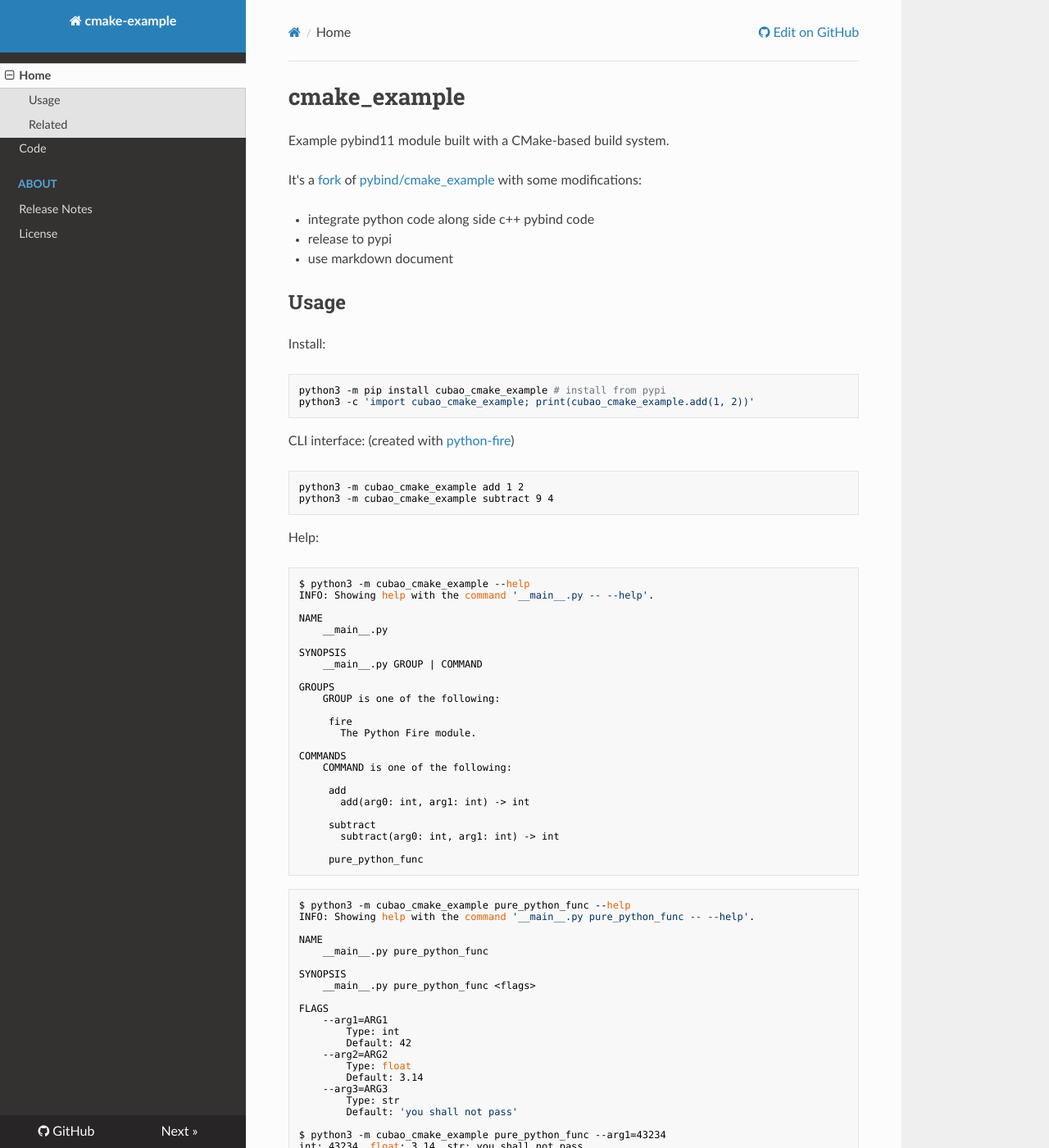
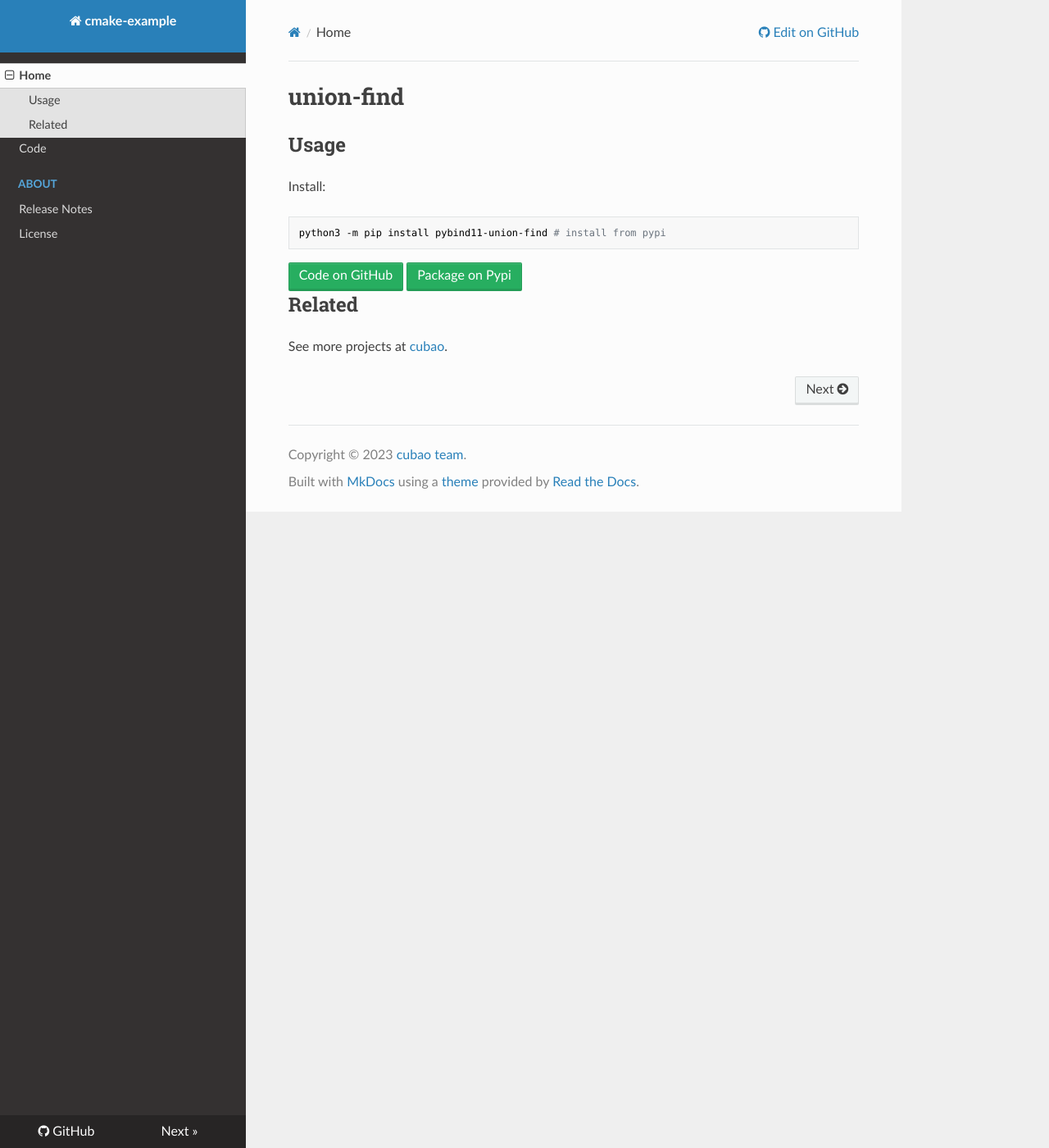
Before and after one commit to cubao/pybind11-union-find, an MkDocs documentation site: the page built from docs/index.md, in a window 1280 px wide and 1400 px high. Shown: the whole window at 82% size. Built offline with MkDocs 1.6.1, drawn with Linux system fonts in a browser that asks for light colours; nearby versions of some CDN libraries; some of the changed text lies outside the part shown.

Commit message:
init union find (#1)
* fix

* not ready

* union find

* fix

* almost ready

---------

Co-authored-by: TANG ZHIXIONG <dvora4tzx@gmail.com>

````diff
--- a/CMakeLists.txt
+++ b/CMakeLists.txt
@@ -1,10 +1,10 @@
 cmake_minimum_required(VERSION 3.4...3.18)
-project(cubao_cmake_example)
+project(pybind11_union_find)
 
 add_subdirectory(pybind11)
-pybind11_add_module(pybind11_cubao_cmake_example src/main.cpp)
+pybind11_add_module(pybind11_union_find_ src/main.cpp)
 
 # EXAMPLE_VERSION_INFO is defined by setup.py and passed into the C++ code as a
 # define (VERSION_INFO) here.
-target_compile_definitions(pybind11_cubao_cmake_example
+target_compile_definitions(pybind11_union_find_
                            PRIVATE VERSION_INFO=${EXAMPLE_VERSION_INFO})
--- a/README.md
+++ b/README.md
@@ -1,6 +1,6 @@
-# cmake-example
+# pybind11-union-find
 
-Online document: **[readthedocs](http://cmake-example.readthedocs.io/)**
+Online document: **[readthedocs](http://pybind11-union-find.readthedocs.io/)**
 
 <!--intro-start-->
 
@@ -9,70 +9,7 @@ Online document: **[readthedocs](http://cmake-example.readthedocs.io/)**
 Install:
 
 ```bash
-python3 -m pip install cubao_cmake_example # install from pypi
-python3 -c 'import cubao_cmake_example; print(cubao_cmake_example.add(1, 2))'
-```
-
-CLI interface: (created with [python-fire](https://github.com/google/python-fire))
-
-```bash
-python3 -m cubao_cmake_example add 1 2
-python3 -m cubao_cmake_example subtract 9 4
-```
-
-Help:
-
-```bash
-$ python3 -m cubao_cmake_example --help
-INFO: Showing help with the command '__main__.py -- --help'.
-
-NAME
-    __main__.py
-
-SYNOPSIS
-    __main__.py GROUP | COMMAND
-
-GROUPS
-    GROUP is one of the following:
-
-     fire
-       The Python Fire module.
-
-COMMANDS
-    COMMAND is one of the following:
-
-     add
-       add(arg0: int, arg1: int) -> int
-
-     subtract
-       subtract(arg0: int, arg1: int) -> int
-
-     pure_python_func
-```
-
-```bash
-$ python3 -m cubao_cmake_example pure_python_func --help
-INFO: Showing help with the command '__main__.py pure_python_func -- --help'.
-
-NAME
-    __main__.py pure_python_func
-
-SYNOPSIS
-    __main__.py pure_python_func <flags>
-
-FLAGS
-    --arg1=ARG1
-        Type: int
-        Default: 42
-    --arg2=ARG2
-        Type: float
-        Default: 3.14
-    --arg3=ARG3
-        Type: str
-        Default: 'you shall not pass'
-
-$ python3 -m cubao_cmake_example pure_python_func --arg1=43234
-int: 43234, float: 3.14, str: you shall not pass
+python3 -m pip install pybind11-union-find # install from pypi
 ```
 
 <!--intro-end-->
@@ -124,92 +61,3 @@ Install conda and envs same as on macOS, then:
 make python_build_all_in_windows
 make upload_wheels
 ```
-
----
-
-# cmake_example for pybind11
-
-[![Gitter][gitter-badge]][gitter-link]
-
-|      CI              | status |
-|----------------------|--------|
-| MSVC 2015            | [![AppVeyor][appveyor-badge]][appveyor-link] |
-| conda.recipe         | [![Conda Actions Status][actions-conda-badge]][actions-conda-link] |
-| pip builds           | [![Pip Actions Status][actions-pip-badge]][actions-pip-link] |
-| [`cibuildwheel`][]   | [![Wheels Actions Status][actions-wheels-badge]][actions-wheels-link] |
-
-[gitter-badge]:            https://badges.gitter.im/pybind/Lobby.svg
-[gitter-link]:             https://gitter.im/pybind/Lobby
-[actions-badge]:           https://github.com/pybind/cmake_example/workflows/Tests/badge.svg
-[actions-conda-link]:      https://github.com/pybind/cmake_example/actions?query=workflow%3A%22Conda
-[actions-conda-badge]:     https://github.com/pybind/cmake_example/workflows/Conda/badge.svg
-[actions-pip-link]:        https://github.com/pybind/cmake_example/actions?query=workflow%3A%22Pip
-[actions-pip-badge]:       https://github.com/pybind/cmake_example/workflows/Pip/badge.svg
-[actions-wheels-link]:     https://github.com/pybind/cmake_example/actions?query=workflow%3AWheels
-[actions-wheels-badge]:    https://github.com/pybind/cmake_example/workflows/Wheels/badge.svg
-[appveyor-link]:           https://ci.appveyor.com/project/dean0x7d/cmake-example/branch/master
-[appveyor-badge]:          https://ci.appveyor.com/api/projects/status/57nnxfm4subeug43/branch/master?svg=true
-
-An example [pybind11](https://github.com/pybind/pybind11) module built with a
-CMake-based build system. This is useful for C++ codebases that have an
-existing CMake project structure. This is in many cases superseded by
-[`scikit_build_example`](https://github.com/pybind/scikit_build_example), which uses
-[scikit-build][], a tool from the makers of CMake designed to allow Python
-packages to be driven from CMake. However, there are still cases where you
-might want full control over the CMake run; and both of these approaches have
-some trade-offs not present in a pure setuptools build (see
-[`python_example`](https://github.com/pybind/python_example)). Python 3.6+ required;
-see the commit history for older versions of Python.
-
-## Prerequisites
-
-* A compiler with C++11 support
-* Pip 10+ or CMake >= 3.4 (or 3.8+ on Windows, which was the first version to support VS 2015)
-* Ninja or Pip 10+
-
-
-## Installation
-
-Just clone this repository and pip install. Note the `--recursive` option which is
-needed for the pybind11 submodule:
-
-```bash
-git clone --recursive https://github.com/pybind/cmake_example.git
-pip install ./cmake_example
-```
-
-With the `setup.py` file included in this example, the `pip install` command will
-invoke CMake and build the pybind11 module as specified in `CMakeLists.txt`.
-
-
-
-## Building the documentation
-
-Documentation for the example project is generated using Sphinx. Sphinx has the
-ability to automatically inspect the signatures and documentation strings in
-the extension module to generate beautiful documentation in a variety formats.
-The following command generates HTML-based reference documentation; for other
-formats please refer to the Sphinx manual:
-
- - `cd cmake_example/docs`
- - `make html`
-
-
-## License
-
-Pybind11 is provided under a BSD-style license that can be found in the LICENSE
-file. By using, distributing, or contributing to this project, you agree to the
-terms and conditions of this license.
-
-
-## Test call
-
-```python
-import cubao_cmake_example
-cubao_cmake_example.add(1, 2)
-```
-
-[`cibuildwheel`]:          https://cibuildwheel.readthedocs.io
-[FAQ]: http://pybind11.rtfd.io/en/latest/faq.html#working-with-ancient-visual-studio-2009-builds-on-windows
-[vs2015_runtime]: https://www.microsoft.com/en-us/download/details.aspx?id=48145
-[scikit-build]: https://scikit-build.readthedocs.io/en/latest/
--- a/docs/index.md
+++ b/docs/index.md
@@ -1,13 +1,4 @@
-# cmake_example
-
-Example pybind11 module built with a CMake-based build system.
-
-It's a [fork](https://github.com/cubao/cmake_example) of [pybind/cmake_example](https://github.com/pybind/cmake_example)
-with some modifications:
-
--   integrate python code along side c++ pybind code
--   release to pypi
--   use markdown document
+# union-find
 
 {%
    include-markdown "../README.md"
@@ -16,8 +7,8 @@ with some modifications:
 %}
 
 <div class="text-center">
-<a href="https://github.com/cubao/cmake_example" class="btn btn-primary" role="button">Code on GitHub</a>
-<a href="https://pypi.org/project/cubao-cmake-example" class="btn btn-primary" role="button">Package on Pypi</a>
+<a href="https://github.com/cubao/pybind11-union-find" class="btn btn-primary" role="button">Code on GitHub</a>
+<a href="https://pypi.org/project/pybind11-union-find" class="btn btn-primary" role="button">Package on Pypi</a>
 </div>
 
 ## Related
````
Also changed, not shown: .pre-commit-config.yaml (+0 -15 lines), cubao_cmake_example/__init__.py (deleted, +0 -10 lines), docs/about/release-notes.md (+5 -14 lines), pybind11_union_find/__init__.py (added, +42 -0 lines), setup.py (+4 -5 lines), 5 other files.
